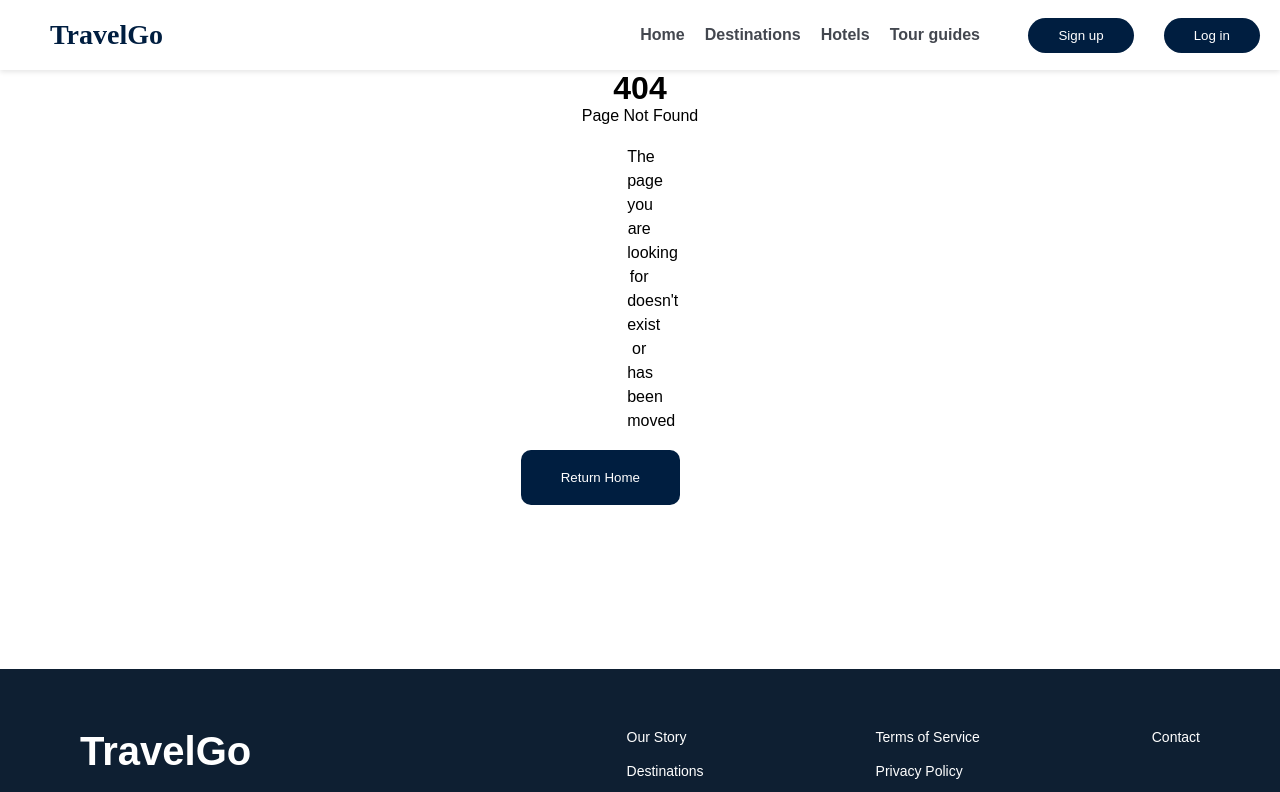
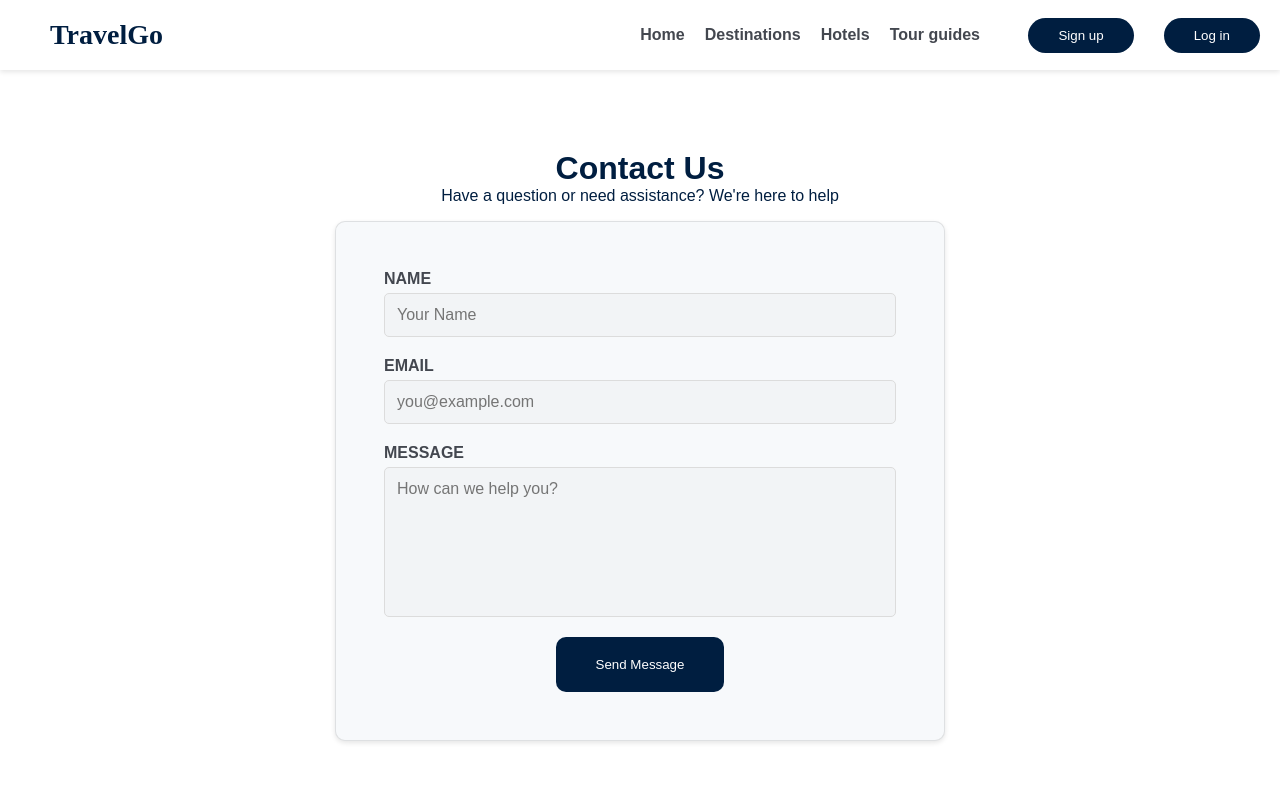
Before and after one commit to AishaSuleiman-web/Tourism-management-system, a React (Vite) app in the folder tourism-management-system/: page /contact in a window 1280 px wide. Shown: the top 792 px of the page. Built offline with nearby package versions, Linux system fonts and the light colour scheme.

Commit message:
Created Contact page

```diff
--- a/tourism-management-system/src/App.jsx
+++ b/tourism-management-system/src/App.jsx
@@ -5,6 +5,7 @@ import About from "./pages/About"
 import NotFound from "./pages/NotFound";
 import Footer from "./components/footer";
 import Navbar from "./components/navbar";
+import Contact from "./pages/contact"
 
  function App(){
   return (
@@ -18,6 +19,7 @@ import Navbar from "./components/navbar";
         <Routes>
         <Route path="/" element={<Home />} />
          <Route path="/about" element={<About />} />
+         <Route path="/contact" element={<Contact />} />
           <Route path="*" element={<NotFound />} />
       </Routes>
 
--- /dev/null
+++ b/tourism-management-system/src/components/FormInput.css
@@ -0,0 +1,35 @@
+.form-group{
+  display: flex;
+  flex-direction: column;
+  margin-bottom: 20px;
+
+}
+
+.form{
+  border: 1px solid rgba(0, 0, 0, 0.1);
+  box-shadow: 0 2px 5px rgba(0, 0, 0, 0.1);
+  border-radius: 10px;
+  padding: 48px;
+  background-color: #F7F9FB;
+}
+
+.form-label{
+  font-size: 16px;
+  font-weight: 600;
+  margin-bottom: 5px;
+}
+
+.form-input{
+  width: 100%;
+  padding: 12px;
+  border: 1px solid #dcdcdc;
+  border-radius: 5px;
+  background-color: #F2F4F6;
+  font-size: 16px ;
+}
+
+.textarea{
+  min-height: 150px;
+  resize: none;
+   font-family: sans-serif;
+}
--- /dev/null
+++ b/tourism-management-system/src/components/FormInput.jsx
@@ -0,0 +1,24 @@
+import "./FormInput.css";
+
+function FormInput({ label, type, placeholder, isTextArea}){
+  return (
+    <div className="form-group">
+
+      <label className="form-label">{label}</label>
+
+      {isTextArea ? (
+        <textarea
+        className="form-input textarea"
+        placeholder={placeholder}
+        />
+      ) : (
+      <input className="form-input"
+      type={type}
+      placeholder={placeholder} />
+      )}
+
+    </div>
+  )
+}
+
+export default FormInput;
--- a/tourism-management-system/src/index.css
+++ b/tourism-management-system/src/index.css
@@ -298,6 +298,7 @@ color: white;
 .error-page{
   text-align: center;
   position: relative;
+
 }
 
 .text{
@@ -353,3 +354,37 @@ color: white;
 .top-head{
   text-align: center;
 }
+
+.contact{
+
+  max-width: 650px;
+  margin: 0px auto;
+  padding: 80px 20px;
+  font-family: Plus Jakarta Sans, sans-serif;
+  color: #43474F;
+
+}
+
+.form-head{
+  display: flex;
+  flex-direction: column;
+
+  align-items: center;
+   font-size: 16px;
+  color: #001E40;
+  margin-bottom: 16px;
+
+}
+
+.button-container{
+  display: flex;
+  justify-content: center;
+}
+
+.contact-button{
+  background-color: #001E40;
+  padding: 20px 40px;
+  border: none;
+  border-radius: 10px;
+  color: white;
+}
--- a/tourism-management-system/src/pages/NotFound.jsx
+++ b/tourism-management-system/src/pages/NotFound.jsx
@@ -7,7 +7,7 @@ function NotFound(){
       <h1>404</h1>
       <p>Page Not Found</p>
       <p className="text">The page you are looking for doesn't exist or has been moved</p>
-      <Link to= "/">
+      <Link to= "/" className="button-container">
       <button className="home-button">Return Home</button>
       </Link>
 
--- a/tourism-management-system/src/pages/contact.jsx
+++ b/tourism-management-system/src/pages/contact.jsx
@@ -0,0 +1,42 @@
+import FormInput from "../components/FormInput";
+
+function Contact() {
+  return (
+    <div className="contact">
+      <div className="form-head">
+         <h1>Contact Us</h1>
+        <p>Have a question or need assistance? We're here to help</p>
+      </div>
+
+      <div className="form">
+        <FormInput
+      label= "NAME"
+      type= "text"
+      placeholder= "Your Name"
+      />
+
+      <FormInput
+      label= "EMAIL"
+      type= "email"
+      placeholder= "you@example.com"
+      />
+
+      <FormInput
+      label= "MESSAGE"
+      placeholder= "How can we help you?"
+      isTextArea={true}
+      />
+      <div className="button-container">
+        <button className="contact-button">
+        Send Message
+      </button>
+      </div>
+
+      </div>
+
+
+    </div>
+  )
+}
+
+export default Contact
```
